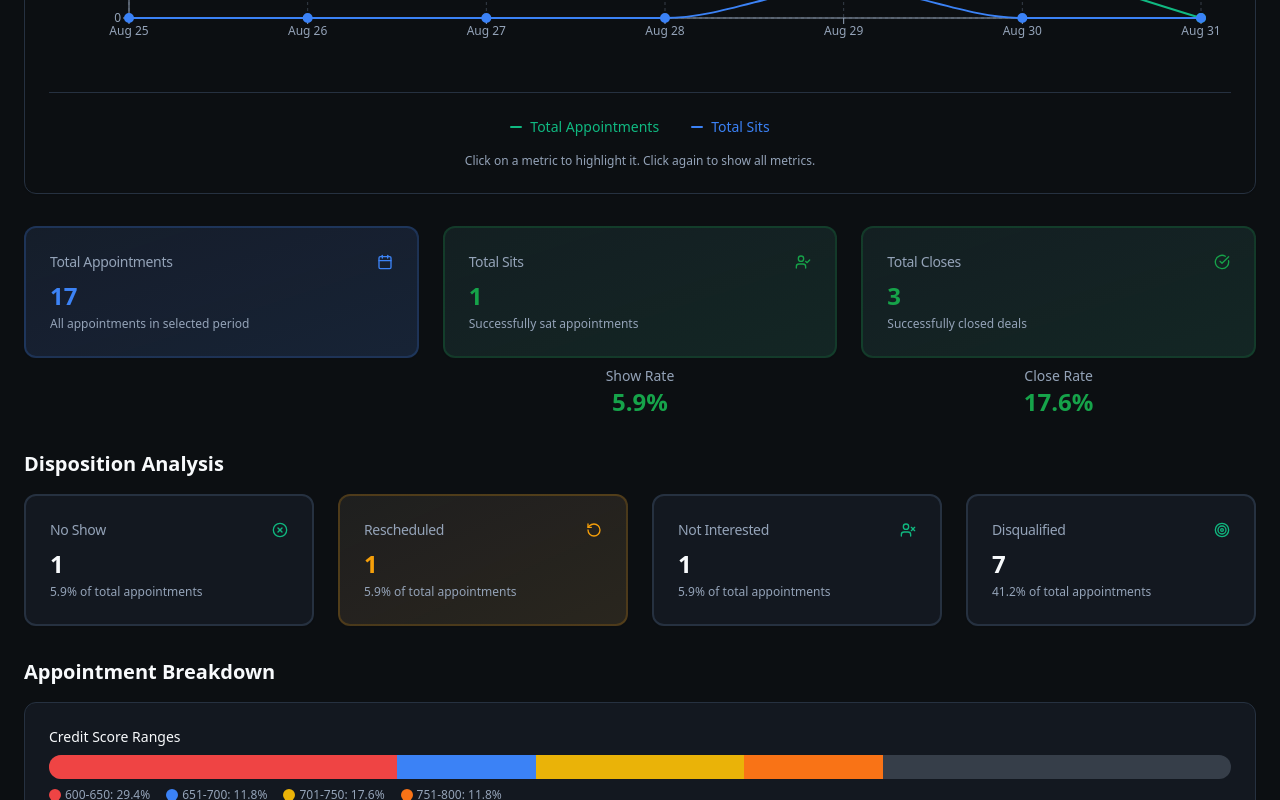
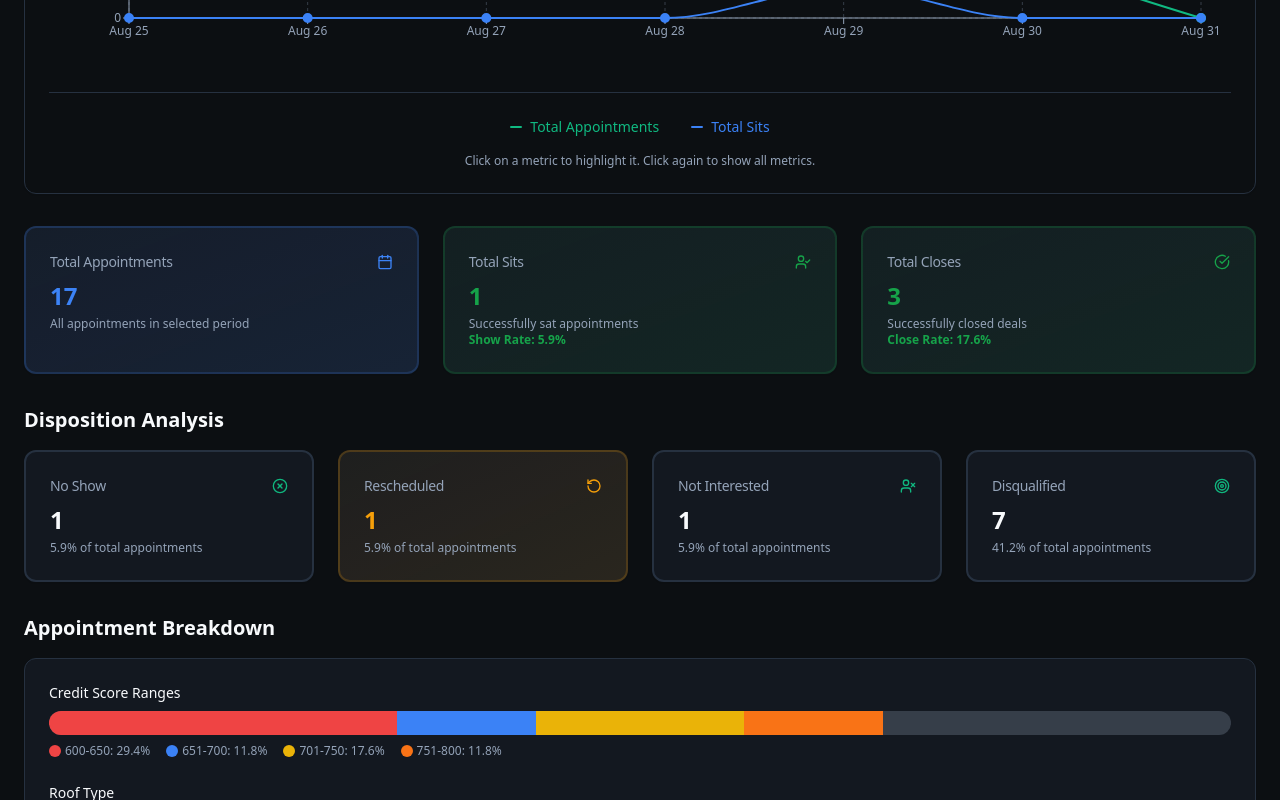
Before and after one commit to simon-isf/permura-corp-dashboard, a React (Vite) app: page / in a window 1280 px wide. Shown: the part 546-1346 px from the top of the page. Built offline with nearby package versions, Linux system fonts and the light colour scheme.

Commit message:
Add percentage metrics
Add percentage metrics for "Total Sits" and "Total Closes" to display show rate and close rate respectively, matching the color of the parent metric.

```diff
--- a/src/components/ui/metric-card.tsx
+++ b/src/components/ui/metric-card.tsx
@@ -6,7 +6,7 @@ import { LucideIcon } from "lucide-react";
 export interface MetricCardProps {
   title: string;
   value: string | number;
-  subtitle?: string;
+  subtitle?: string | React.ReactNode;
   percentage?: string;
   trend?: 'up' | 'down' | 'neutral';
   icon?: LucideIcon;
@@ -90,9 +90,9 @@ export function MetricCard({
               {value}
             </div>
             {subtitle && (
-              <p className="text-xs text-muted-foreground mt-1">
+              <div className="text-xs text-muted-foreground mt-1">
                 {subtitle}
-              </p>
+              </div>
             )}
           </div>
           {percentage && (
--- a/src/pages/Index.tsx
+++ b/src/pages/Index.tsx
@@ -124,7 +124,6 @@ const Index = () => {
 
         {/* KPI Section */}
         <div className="grid grid-cols-1 md:grid-cols-3 gap-6 mb-8">
-          <div className="space-y-2">
           {visibleMetrics.totalAppointments && (
             <MetricCard
               title="Total Appointments"
@@ -134,45 +133,38 @@ const Index = () => {
               variant="info"
             />
           )}
-          </div>
-          <div className="space-y-2">
           {visibleMetrics.totalSits && (
-              <>
             <MetricCard
               title="Total Sits"
               value={metrics.sits}
-                  subtitle="Successfully sat appointments"
+              subtitle={
+                <span>
+                  Successfully sat appointments<br />
+                  <span className="text-green-600 font-semibold">
+                    Show Rate: {metrics.total > 0 ? ((metrics.sits / metrics.total) * 100).toFixed(1) : '0.0'}%
+                  </span>
+                </span>
+              }
               icon={UserCheck}
               variant="success"
             />
-                <div className="text-center">
-                  <p className="text-sm text-muted-foreground">Show Rate</p>
-                  <p className="text-2xl font-bold text-green-600">
-                    {metrics.total > 0 ? ((metrics.sits / metrics.total) * 100).toFixed(1) : '0.0'}%
-                  </p>
-                </div>
-              </>
           )}
-          </div>
-          <div className="space-y-2">
           {visibleMetrics.totalCloses && (
-              <>
             <MetricCard
               title="Total Closes"
               value={metrics.closes}
-                  subtitle="Successfully closed deals"
+              subtitle={
+                <span>
+                  Successfully closed deals<br />
+                  <span className="text-green-600 font-semibold">
+                    Close Rate: {metrics.total > 0 ? ((metrics.closes / metrics.total) * 100).toFixed(1) : '0.0'}%
+                  </span>
+                </span>
+              }
               icon={CheckCircle}
               variant="success"
             />
-                <div className="text-center">
-                  <p className="text-sm text-muted-foreground">Close Rate</p>
-                  <p className="text-2xl font-bold text-green-600">
-                    {metrics.total > 0 ? ((metrics.closes / metrics.total) * 100).toFixed(1) : '0.0'}%
-                  </p>
-                </div>
-              </>
           )}
-          </div>
         </div>
 
         {/* Disposition Analysis Section */}
```
Lines whose indentation alone changed are shown as unchanged.
